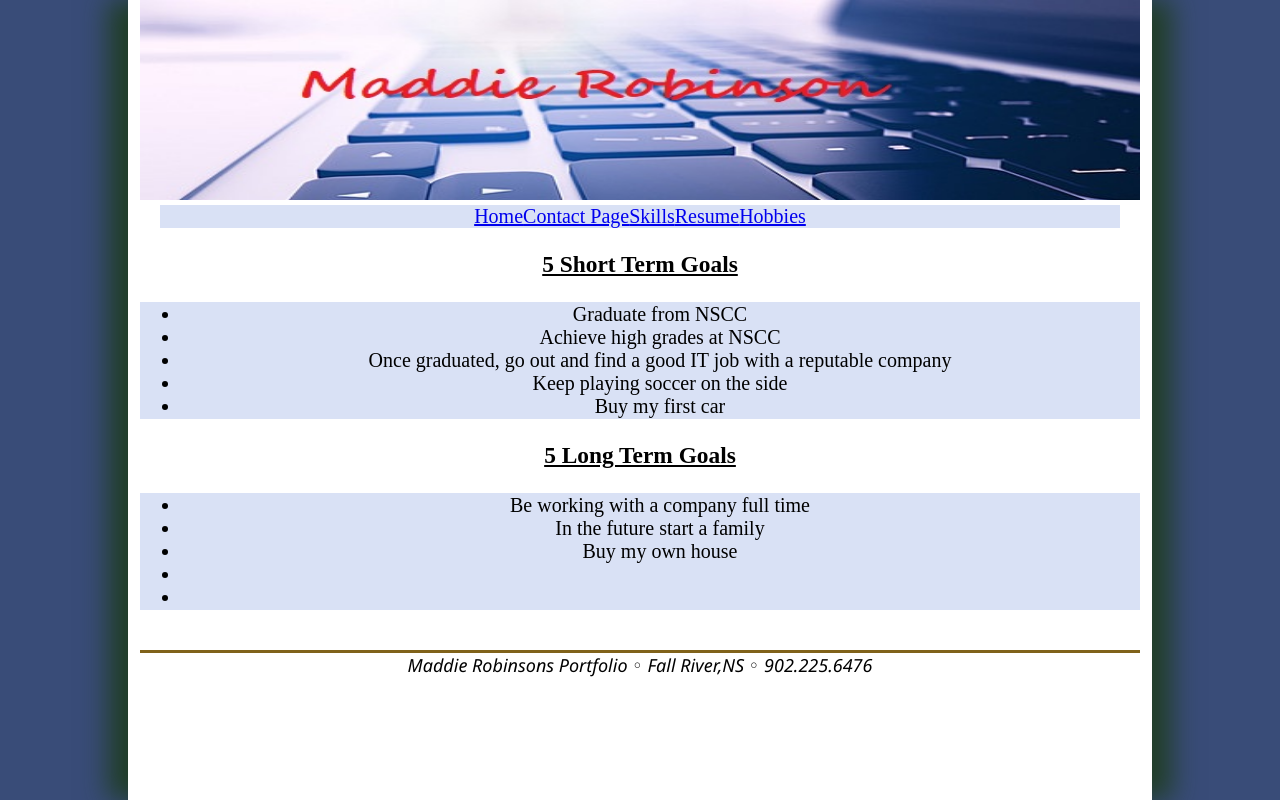
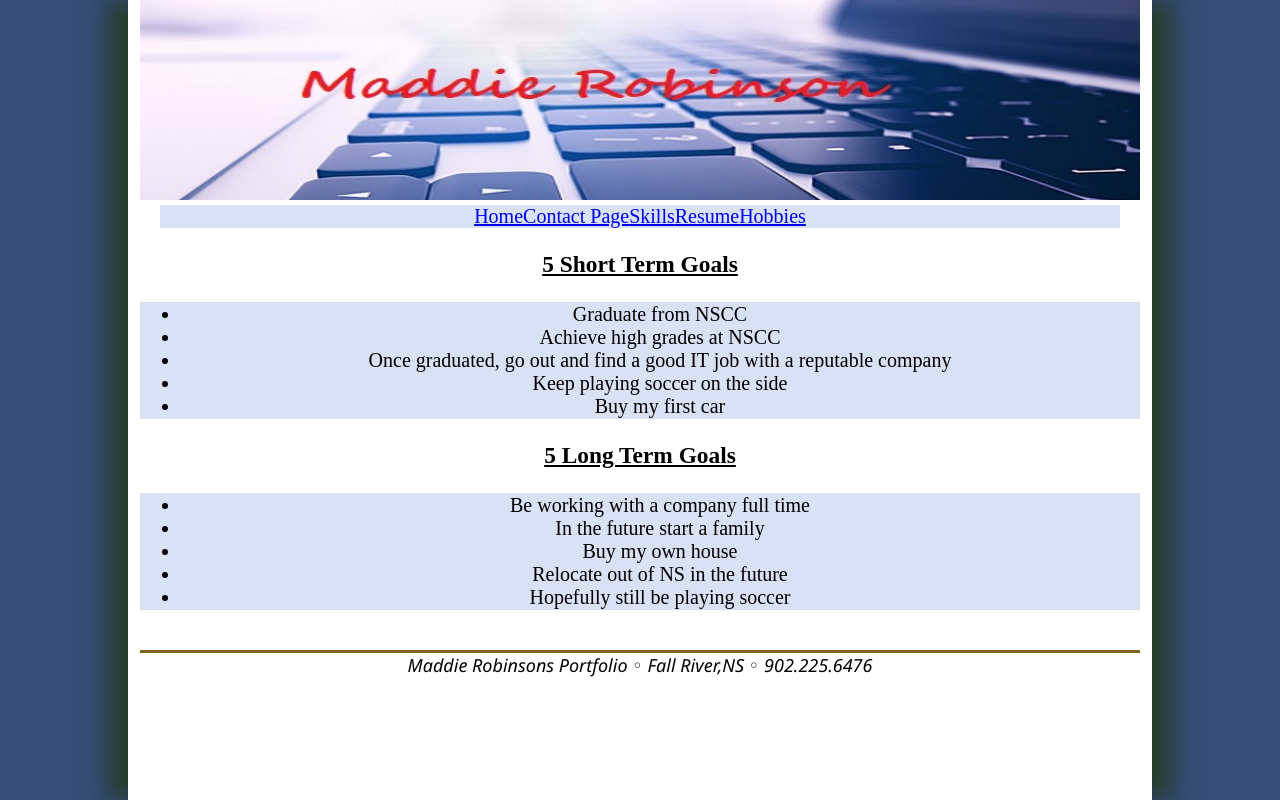
Before and after one commit to RobinsonMaddie/RobinsonMaddie.github.io, a plain HTML site: page goals_portfolio.html in a window 1280 px wide. Drawn offline with Linux system fonts and the light colour scheme.

Commit message:
Add files via upload

```diff
--- a/goals_portfolio.html
+++ b/goals_portfolio.html
@@ -43,8 +43,8 @@
 	<li>Be working with a company full time</li>
 	<li>In the future start a family</li>
 	<li>Buy my own house </li>
-	<li></li>
-	<li></li>
+	<li>Relocate out of NS in the future</li>
+	<li>Hopefully still be playing soccer</li>
 
 </ul>
 
```
Also changed, not shown: resume_portfolio.html (+2 -2 lines).
